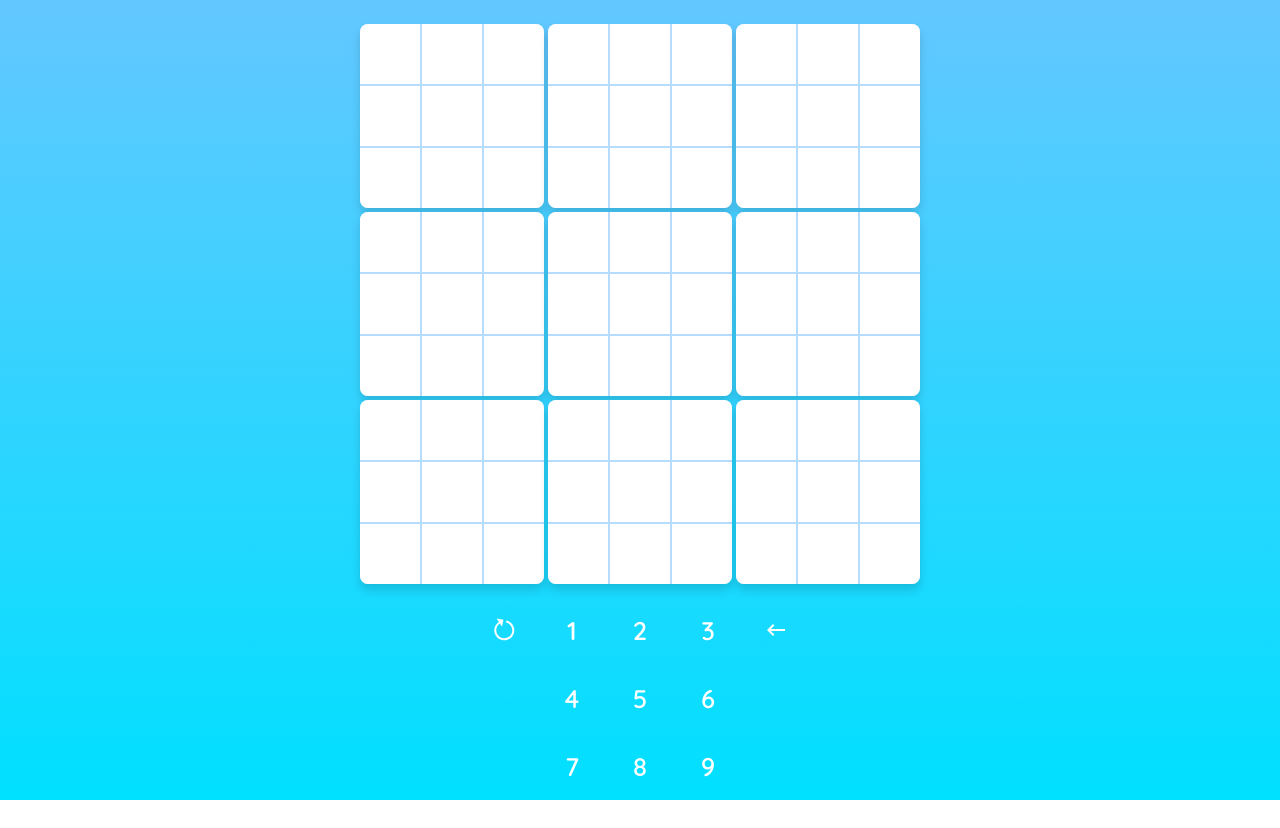
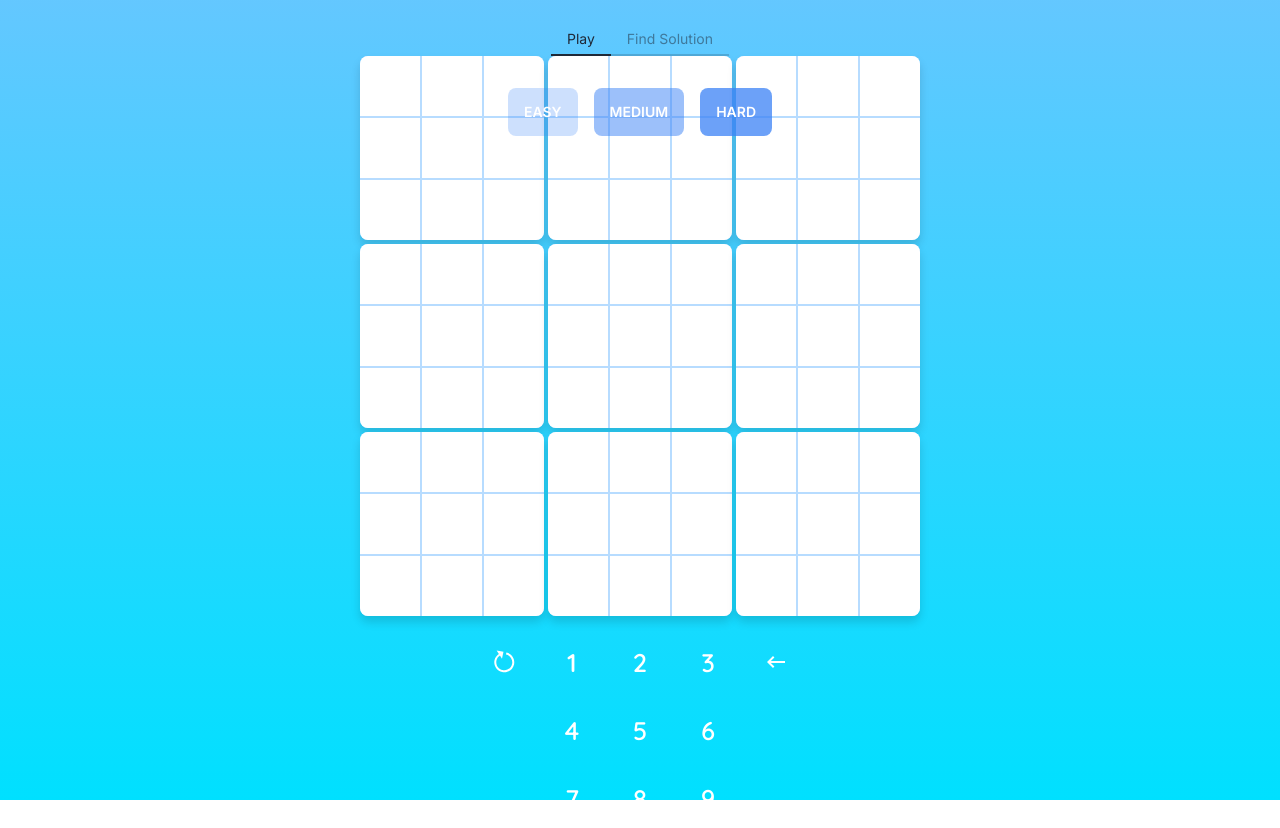
Before and after one commit to raswonders/sudoku-test, a Next.js app: page / in a window 1280 px wide. Before the commit the page ends 800 px from the top, so only its background shows below. Built offline with nearby package versions, Linux system fonts and the light colour scheme.

Commit message:
add menubar

```diff
--- /dev/null
+++ b/src/app/components/menubar.jsx
@@ -0,0 +1,72 @@
+import React, { useState } from "react";
+
+function Menubar({ game, setGame }) {
+  const [activeTab, setActiveTab] = useState("Play");
+  const isPlay = activeTab === "Play";
+  const isGame = Boolean(game);
+
+  function handleTabClick(tabName) {
+    setActiveTab(tabName);
+  }
+
+  function handleDifficultyClick(difficulty) {
+    if (isGame) {
+      setGame("");
+      window.confirm("Game is already in progress, do you want to continue?");
+    }
+    setGame(difficulty);
+  }
+
+  return (
+    <>
+      <div className="tabs">
+        <a
+          className={`tab tab-bordered tab-md ${
+            activeTab === "Play" ? "tab-active" : ""
+          }`}
+          onClick={() => handleTabClick("Play")}
+        >
+          Play
+        </a>
+        <a
+          className={`tab tab-bordered tab-md ${
+            activeTab === "Solution" ? "tab-active" : ""
+          }`}
+          onClick={() => handleTabClick("Solution")}
+        >
+          Find Solution
+        </a>
+      </div>
+      {isPlay && (
+        <DifficultyButtons handleDifficultyClick={handleDifficultyClick} />
+      )}
+    </>
+  );
+}
+
+function DifficultyButtons({ handleDifficultyClick }) {
+  return (
+    <div className="flex justify-center space-x-4 mt-16 absolute">
+      <button
+        onClick={() => handleDifficultyClick("Easy")}
+        className="btn bg-opacity-25 hover:bg-opacity-100 hover:bg-blue-300 bg-blue-500 border-white text-white border-0 btn-primary"
+      >
+        Easy
+      </button>
+      <button
+        onClick={() => handleDifficultyClick("Medium")}
+        className="btn bg-opacity-50 hover:bg-opacity-100 hover:bg-blue-300 bg-blue-500 border-white text-white border-0 btn-primary"
+      >
+        Medium
+      </button>
+      <button
+        onClick={() => handleDifficultyClick("Hard")}
+        className="btn bg-opacity-75 hover:bg-opacity-100 hover:bg-blue-300 bg-blue-500 border-white text-white border-0 btn-primary"
+      >
+        Hard
+      </button>
+    </div>
+  );
+}
+
+export default Menubar;
--- a/src/app/page.jsx
+++ b/src/app/page.jsx
@@ -4,6 +4,7 @@ import { useState, useRef } from "react";
 import { Grid9x9 } from "./components/board";
 import { Keypad } from "./components/keypad";
 import { test1 } from "../../data/board-mocks";
+import Menubar from "./components/menubar";
 
 export default function Home() {
   const [cellValues, setCellValues] = useState(
@@ -21,6 +22,7 @@ export default function Home() {
   const [cellErrors, setCellErrors] = useState(
     Array.from({ length: 9 }, () => Array(9).fill(0))
   );
+  const [game, setGame] = useState("");
 
   const gridRef = useRef(null);
 
@@ -33,6 +35,7 @@ export default function Home() {
   return (
     <main className="px-4 py-6 w-full h-full flex justify-center">
       <div className="w-full h-full max-w-screen-lg flex flex-col justify-between items-center">
+        <Menubar game={game} setGame={setGame} />
         <div className="flex-grow flex flex-col justify-center">
           <Grid9x9
             cellValues={cellValues}
```
